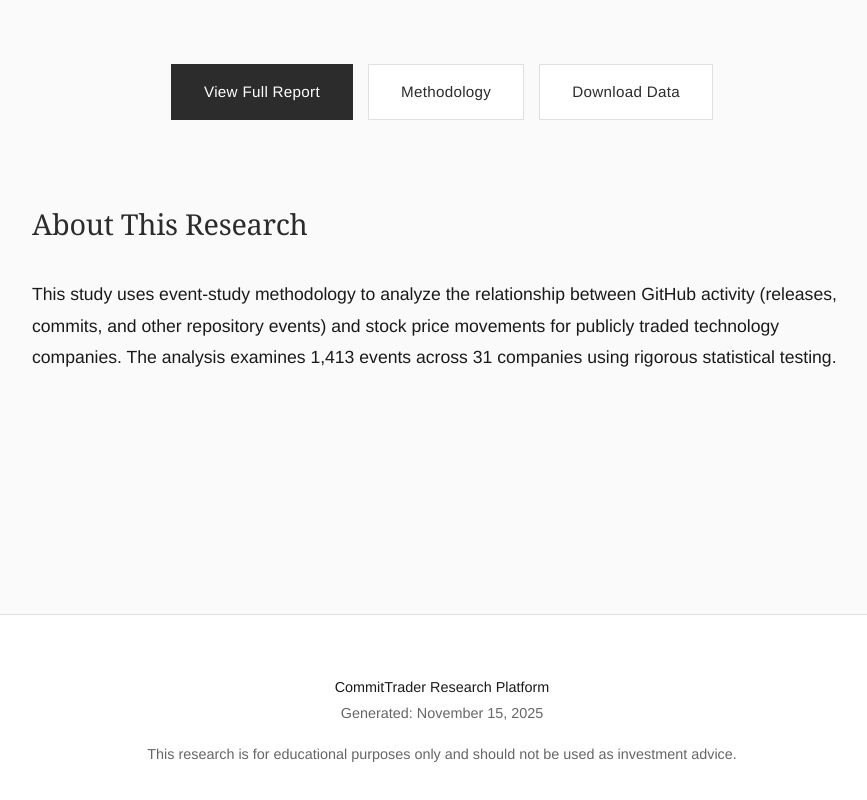
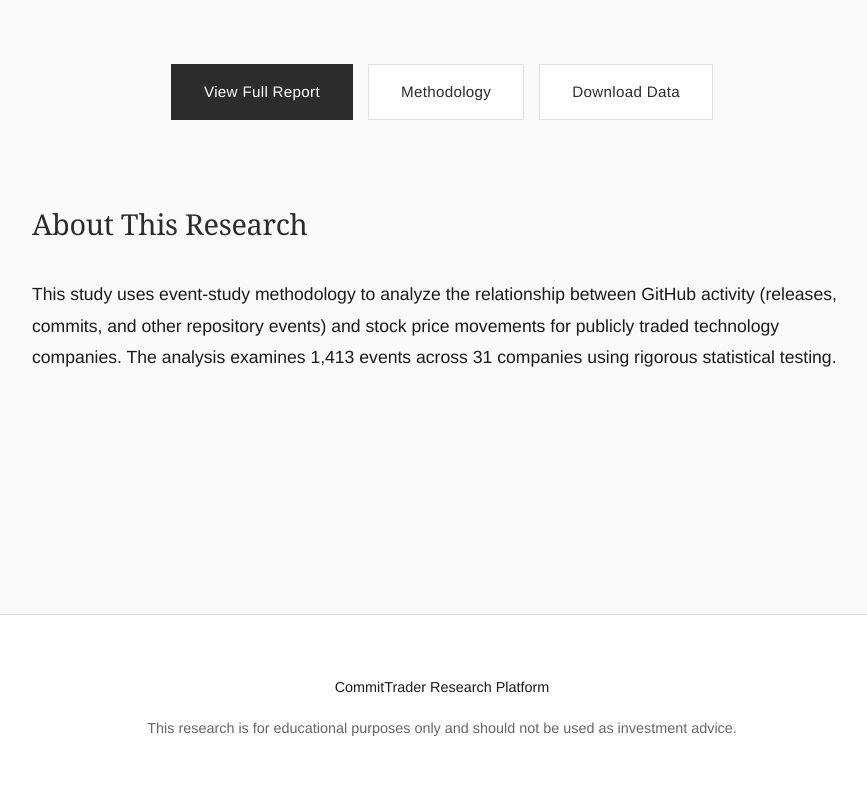
Before and after one commit to tomalmog/CommitTrader, a plain HTML site: page docs/index.html in a window 1280 px wide. Shown: the part 1642-2442 px from the top of the page, without its empty margins (198-1065 px from the left). Drawn offline with Linux system fonts and the light colour scheme.

Commit message:
Update index.html

```diff
--- a/docs/index.html
+++ b/docs/index.html
@@ -329,7 +329,6 @@
 
     <div class="footer">
         <p><strong>CommitTrader Research Platform</strong></p>
-        <p>Generated: November 15, 2025</p>
         <p style="margin-top: 15px; font-size: 0.9em;">
             This research is for educational purposes only and should not be used as investment advice.
         </p>
```
